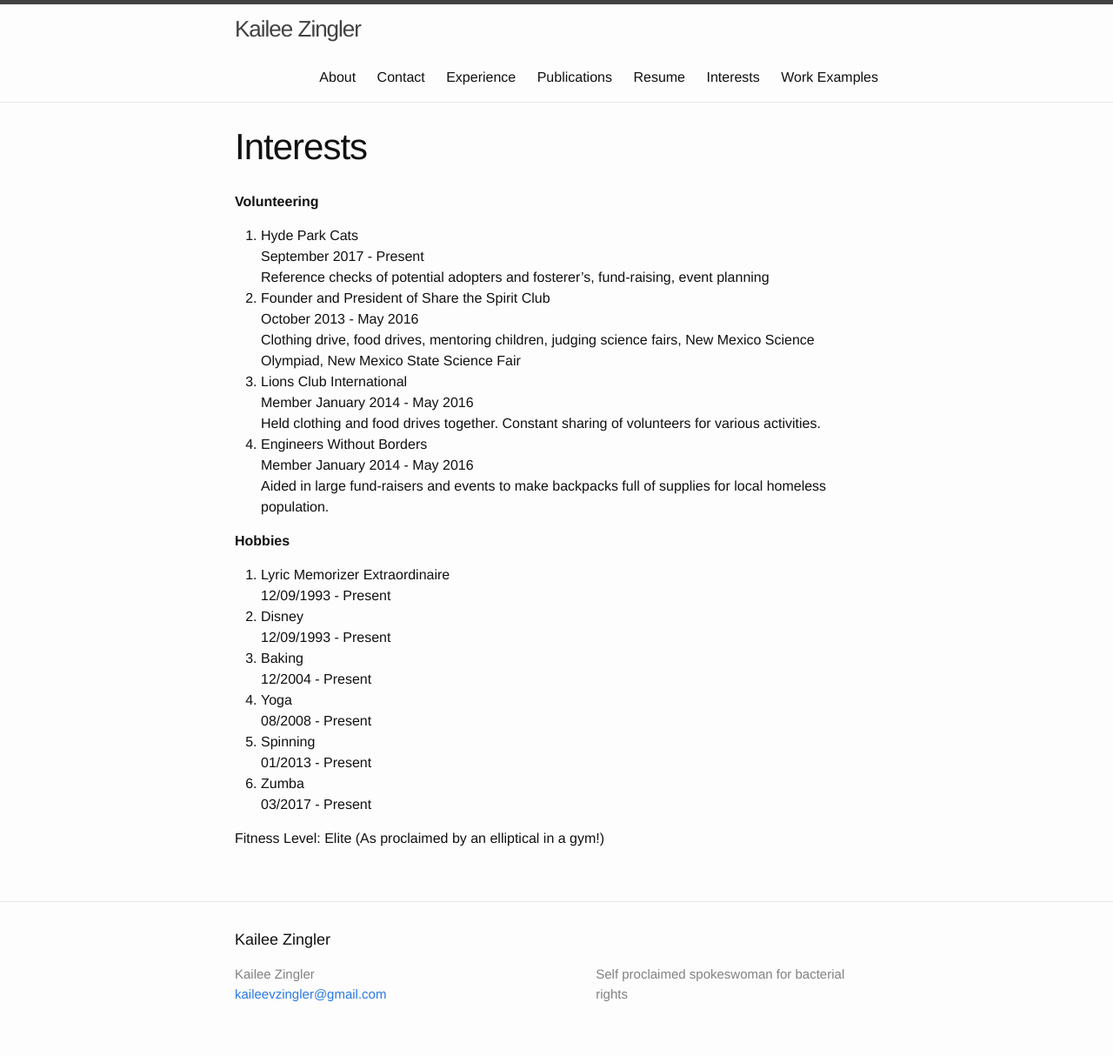
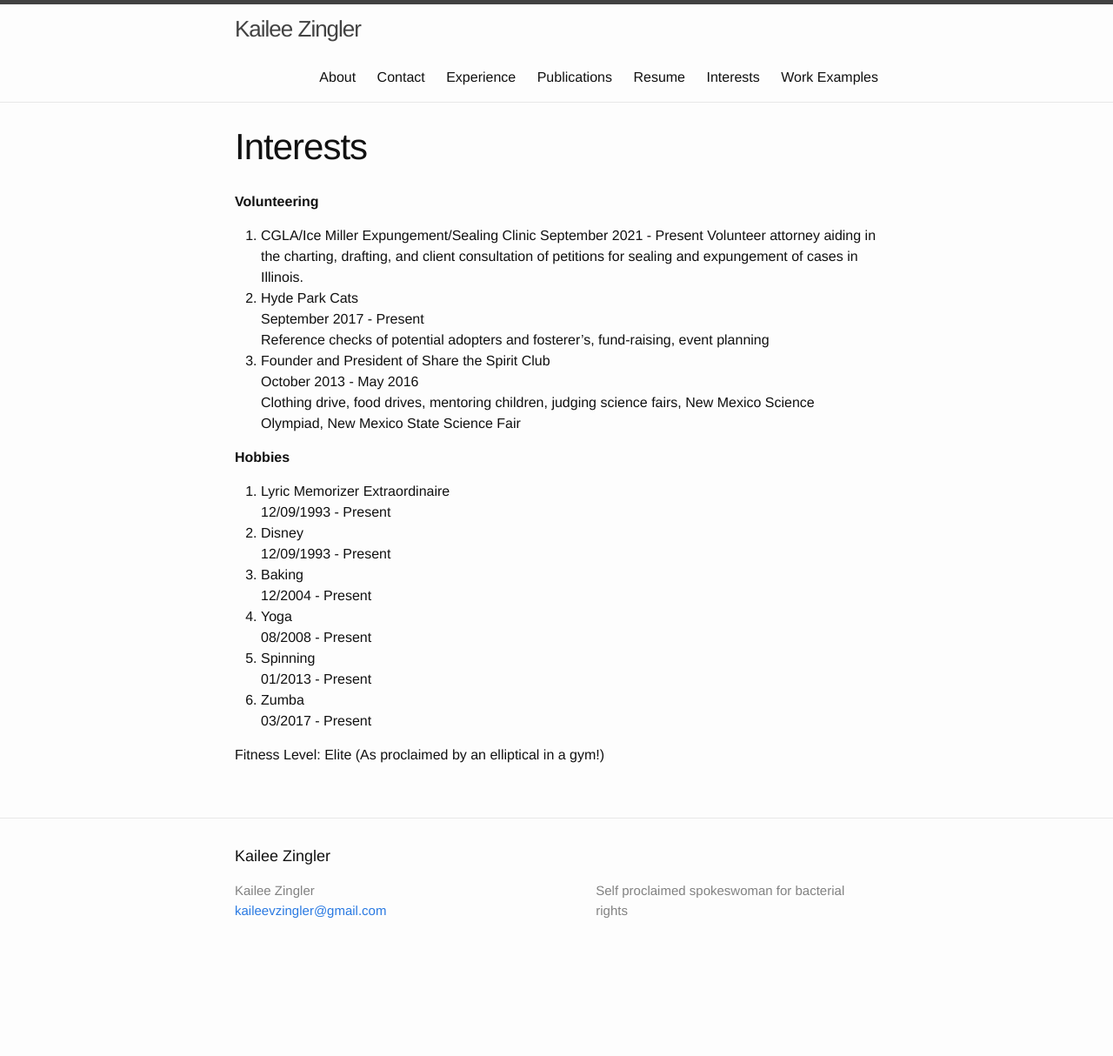
Before and after one commit to kzingler/kzingler.github.io, a Jekyll site: the page built from voluteer.md, in a window 1280 px wide. Shown: the whole page at 87% size. Built offline with Jekyll 4.4.1, drawn with Linux system fonts in a browser that asks for light colours; after the commit the page ends 1118 px from its top, so only the background shows below that.

Commit message:
Updated classes and volunteer work

```diff
--- a/voluteer.md
+++ b/voluteer.md
@@ -5,22 +5,17 @@ permalink: /extracurrics/
 ---
 
 **Volunteering**
-1. Hyde Park Cats
+1. CGLA/Ice Miller Expungement/Sealing Clinic
+September 2021 - Present
+Volunteer attorney aiding in the charting, drafting, and client consultation of petitions for sealing and expungement of cases in Illinois.
+2. Hyde Park Cats
 September 2017 - Present
 Reference checks of potential adopters and fosterer's, fund-raising,
 event planning
-2. Founder and President of Share the Spirit Club
+3. Founder and President of Share the Spirit Club
 October 2013 - May 2016
 Clothing drive, food drives, mentoring children, judging science fairs,
 New Mexico Science Olympiad, New Mexico State Science Fair
-3. Lions Club International
-Member January 2014 - May 2016
-Held clothing and food drives together. Constant sharing of volunteers
-for various activities.
-4. Engineers Without Borders
-Member January 2014 - May 2016
-Aided in large fund-raisers and events to make backpacks full of supplies
-for local homeless population.
 
 **Hobbies**
 1. Lyric Memorizer Extraordinaire
```
Also changed, not shown: experience.md (+2 -2 lines).
